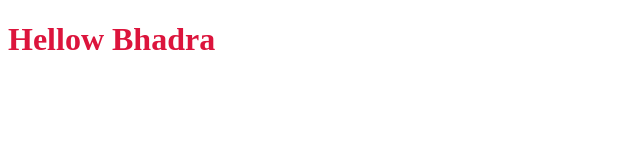
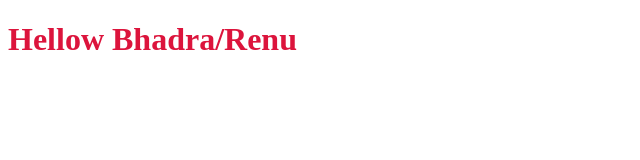
Before and after one commit to renuyarasu/bhadra_demo, a plain HTML site: page index.html in a window 1280 px wide. Shown: the whole page, without its empty margins (0-640 px from the left). Drawn offline with Linux system fonts and the light colour scheme.

Commit message:
updates files

```diff
--- a/app.js
+++ b/app.js
@@ -1 +1,3 @@
 // Bhadra Demo
+
+alert('Hellow Bhadra');
--- a/index.html
+++ b/index.html
@@ -9,7 +9,7 @@
 </head>
 
 <body>
-    <h1 style="color: crimson;">Hellow Bhadra</h1>
+    <h1 style="color: crimson;">Hellow Bhadra/Renu</h1>
     <script src="app.js"></script>
 </body>
 
```
